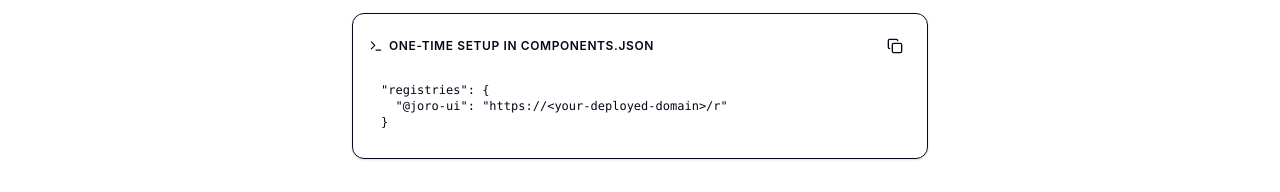
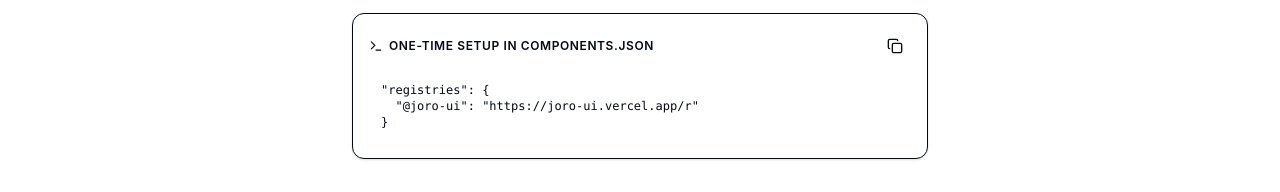
Before and after one commit to jorotodorovv/ui-catalog, a Next.js app: page / in a window 1280 px wide. Shown: the part 310-502 px from the top of the page. Built offline with nearby package versions, Linux system fonts and the light colour scheme.

Commit message:
chore: set production registry domain to https://joro-ui.vercel.app

```diff
--- a/registry.json
+++ b/registry.json
@@ -1,7 +1,7 @@
 {
   "$schema": "https://ui.shadcn.com/schema/registry.json",
   "name": "joro-ui",
-  "homepage": "https://ui.yourdomain.com",
+  "homepage": "https://joro-ui.vercel.app",
   "items": [
     {
       "name": "theme-toggle",
--- a/src/app/page.tsx
+++ b/src/app/page.tsx
@@ -58,11 +58,11 @@
               <span className="font-semibold text-xs tracking-wider uppercase text-muted-foreground flex items-center gap-1.5">
                 <Terminal className="h-3.5 w-3.5" /> One-Time Setup in components.json
               </span>
-              <CopyButton text={`{\n  "registries": {\n    "@joro-ui": "https://<your-deployed-domain>/r"\n  }\n}`} />
+              <CopyButton text={`{\n  "registries": {\n    "@joro-ui": "https://joro-ui.vercel.app/r"\n  }\n}`} />
             </div>
             <pre className="text-xs font-mono bg-muted/60 p-3 rounded-lg overflow-x-auto text-foreground/90">
 {`"registries": {
-  "@joro-ui": "https://<your-deployed-domain>/r"
+  "@joro-ui": "https://joro-ui.vercel.app/r"
 }`}
             </pre>
           </div>
```
Also changed, not shown: 1 other file (tests, documents, lock files or other folders).
